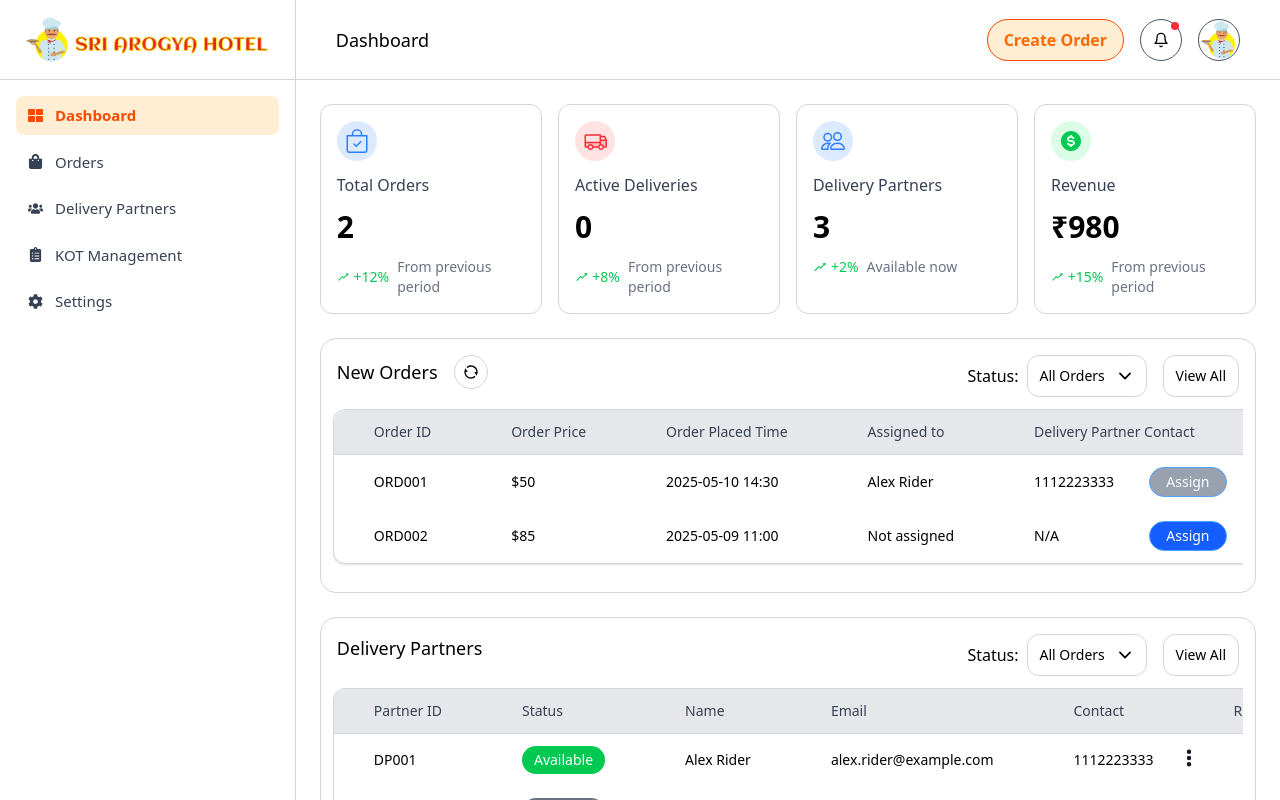
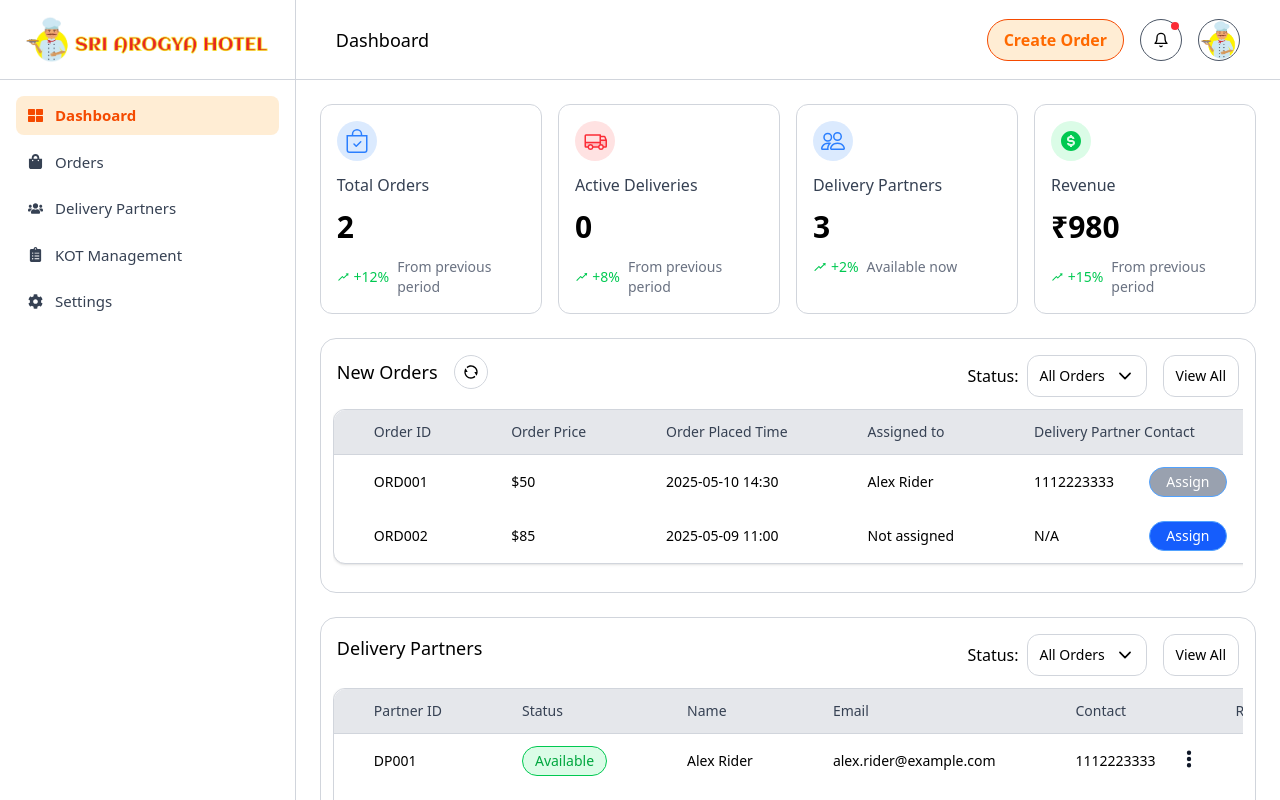
Before and after one commit to MaiNehaHu/Arogya-Hotels, a React (Vite) app in the folder Client/: page /admin/dashboard in a window 1280 px wide. Built offline with nearby package versions, Linux system fonts and the light colour scheme.

Commit message:
status colors

```diff
--- a/Client/src/components/dashboard/main/DeliveryPartners.tsx
+++ b/Client/src/components/dashboard/main/DeliveryPartners.tsx
@@ -100,7 +100,7 @@ const DeliveryPartners = () => {
                                     <tr key={index}>
                                         <td className="py-3 px-10 text-sm text-nowrap">{partner.partner_id}</td>
                                         <td className="py-3 px-10 text-sm text-nowrap">
-                                            <div className={"px-3 py-1 rounded-full text-center text-white font-medium" + ` ${partner.status === "Available" ? "bg-green-500" : "bg-gray-500"}`}>{partner.status}</div>
+                                            <div className={"px-3 py-1 rounded-full text-center font-medium border" + ` ${partner.status === "Available" ? "border-green-500 bg-green-100 text-green-600" : "border-gray-500 bg-gray-100 text-black"}`}>{partner.status}</div>
                                         </td>
                                         <td className="py-3 px-10 text-sm text-nowrap">{partner.name}</td>
                                         <td className="py-3 px-10 text-sm text-nowrap">{partner.email}</td>
```
